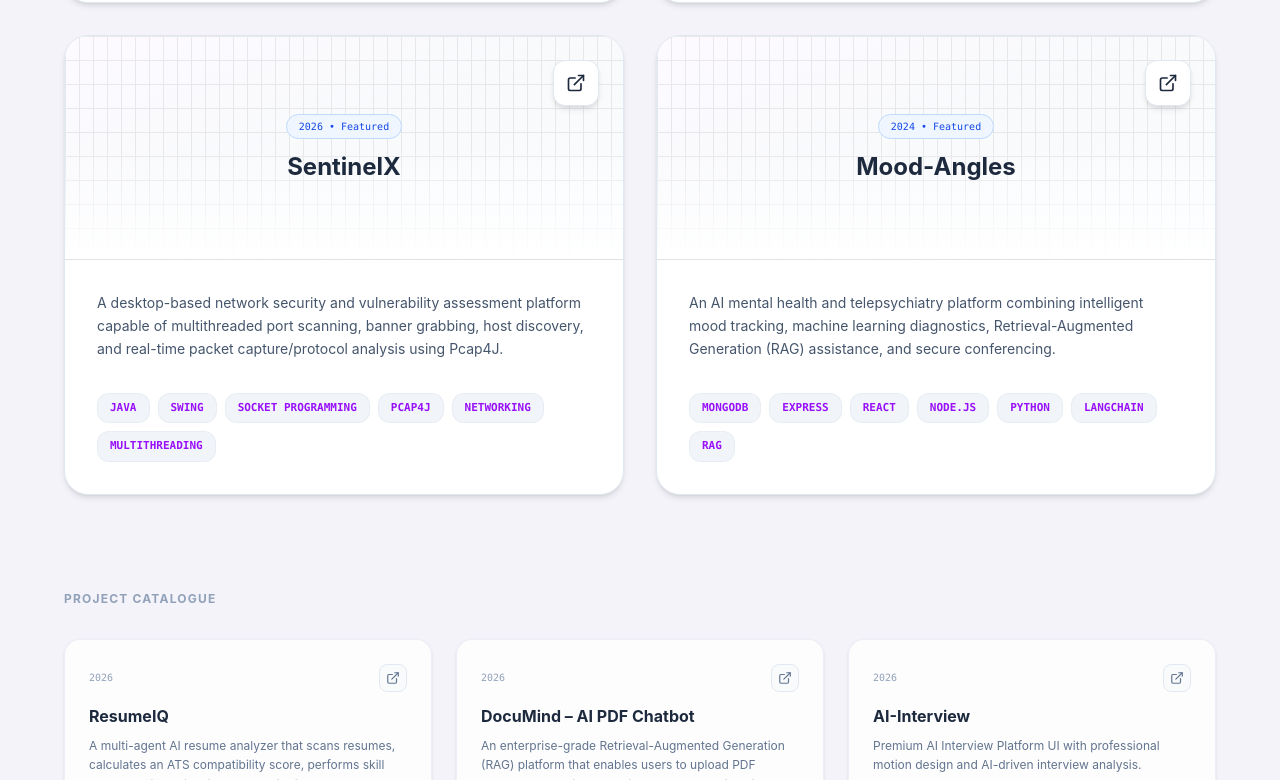
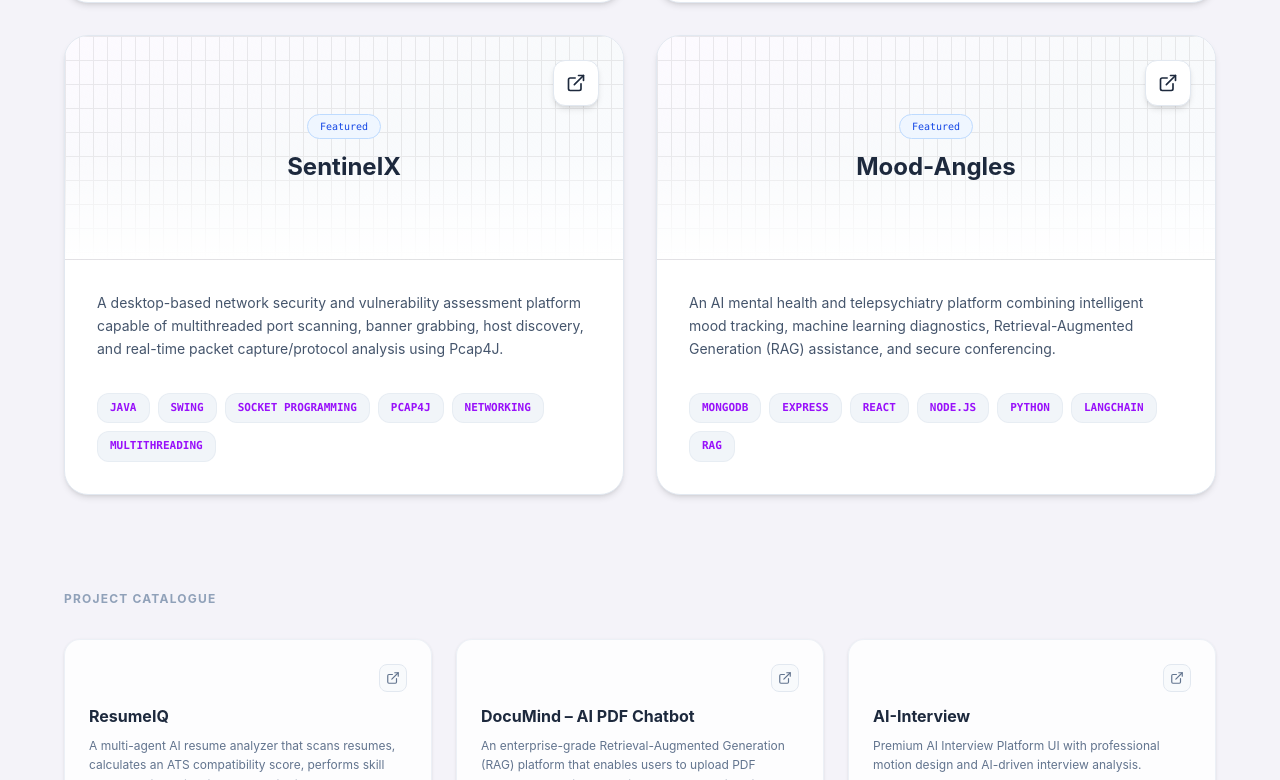
Before and after one commit to AnishaPaturi/Portfolio, a React (Vite) app: page / in a window 1280 px wide. Shown: the part 5820-6600 px from the top of the page. Built offline with nearby package versions, Linux system fonts and the light colour scheme.

Commit message:
Update project year display in PortfolioThree component for consistency

```diff
--- a/src/app/components/PortfolioThree.tsx
+++ b/src/app/components/PortfolioThree.tsx
@@ -1355,7 +1355,7 @@ export default function PortfolioThree() {
 
                             <div className="relative z-10 text-center p-8 pointer-events-none">
                               <div className="inline-block px-3 py-1 bg-blue-50 border border-blue-200 text-blue-700 rounded-full text-[10px] font-mono mb-3">
-                                {project.year} • Featured
+                                Featured
                               </div>
                               <h4 className="text-2xl font-bold text-slate-800 font-display">
                                 {project.title}
@@ -1416,8 +1416,7 @@ export default function PortfolioThree() {
                         onMouseLeave={() => setCursorText("")}
                       >
                         <div>
-                          <div className="flex items-center justify-between gap-4 mb-3">
-                            <span className="text-[10px] font-mono text-slate-400">{project.year}</span>
+                          <div className="flex items-center justify-end mb-3">
 
                             <a
                               href={project.liveLink || project.link}
```
